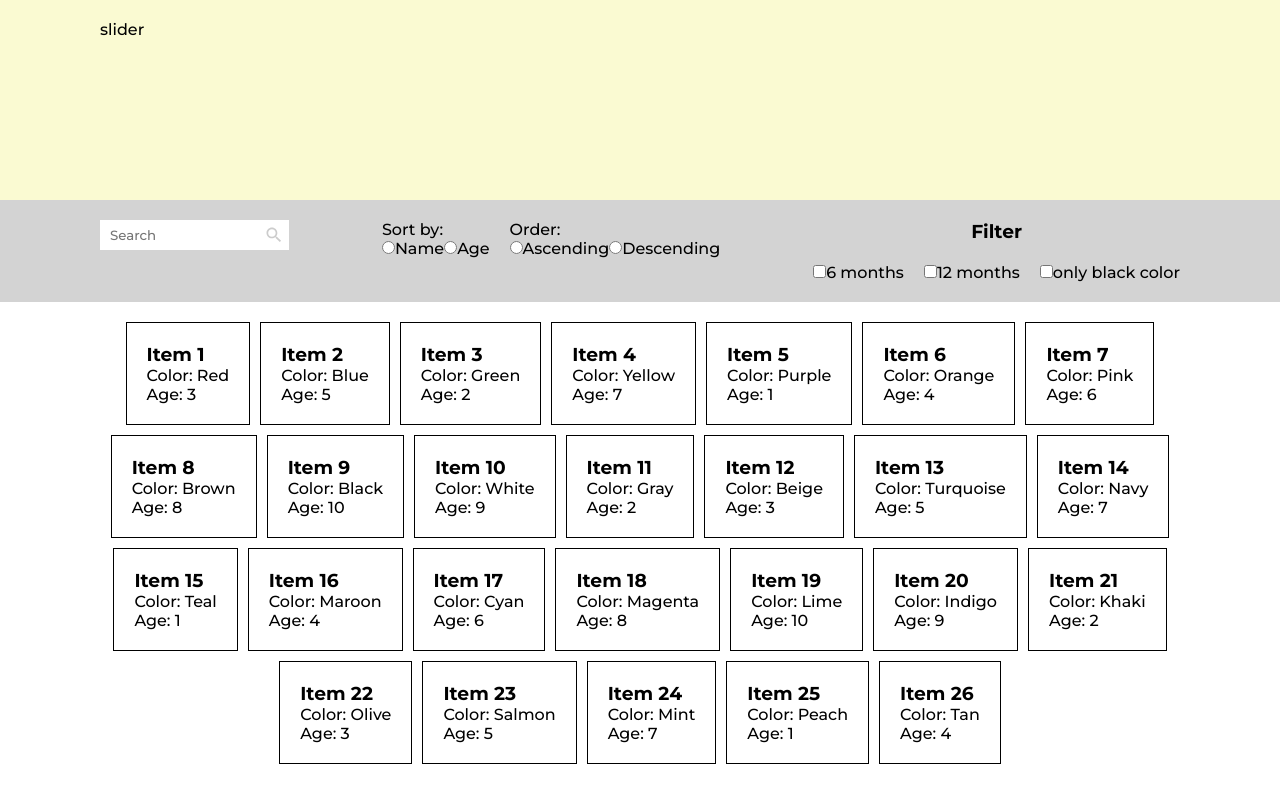
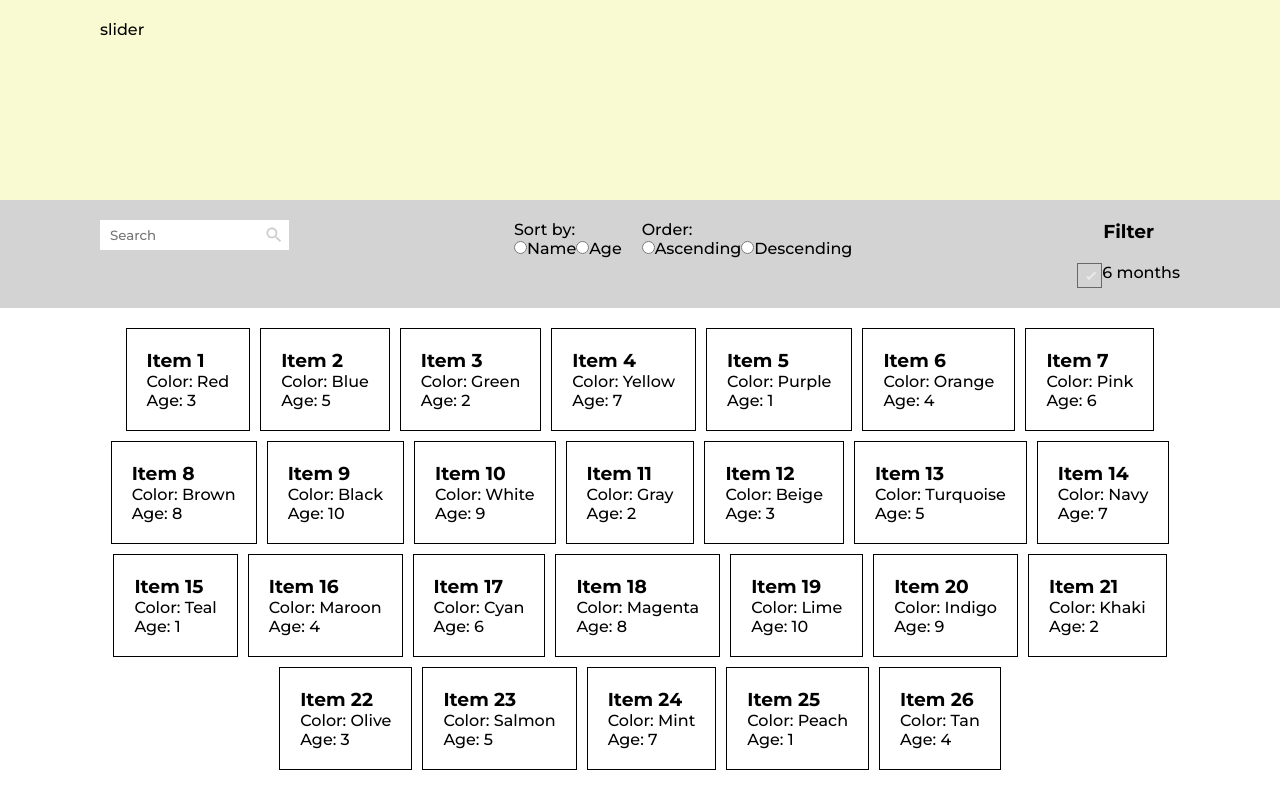
Before and after one commit to ivandev314/cat_project, a Vue app: page / in a window 1280 px wide. Built offline with nearby package versions, Linux system fonts and the light colour scheme.

Commit message:
Checkbox style

```diff
--- a/src/components/SearchSortFilter/Filter.vue
+++ b/src/components/SearchSortFilter/Filter.vue
@@ -1,21 +1,10 @@
-<script setup></script>
+<script setup>
+import StyledCheckbox from "@/components/SearchSortFilter/StyledCheckbox.vue";
+</script>
 <template>
   <div class="filter">
     <h3>Filter</h3>
-    <div class="filter_list">
-      <div>
-        <input type="checkbox" id="color" name="color" value="color" />
-        <label for="color">6 months</label>
-      </div>
-      <div>
-        <input type="checkbox" id="age" name="age" value="age" />
-        <label for="age">12 months</label>
-      </div>
-      <div>
-        <input type="checkbox" id="age" name="age" value="age" />
-        <label for="age">only black color</label>
-      </div>
-    </div>
+    <div class="filter_list"><StyledCheckbox /></div>
   </div>
 </template>
 
--- /dev/null
+++ b/src/components/SearchSortFilter/StyledCheckbox.vue
@@ -0,0 +1,48 @@
+<script setup></script>
+
+<template>
+  <div class="checkbox">
+    <input type="checkbox" id="color" name="color" value="color" />
+    <label for="color">6 months</label>
+  </div>
+</template>
+
+<style lang="scss" scoped>
+.checkbox {
+  input[type="checkbox"] {
+    position: relative;
+    background: none;
+    cursor: pointer;
+    vertical-align: text-top;
+    height: 25px;
+    border: 1px solid #000;
+    width: 25px;
+    opacity: 0.5;
+    appearance: none;
+
+    &:hover {
+      background-color: red;
+      opacity: 1;
+    }
+
+    &:checked {
+      background-color: blue;
+      opacity: 1;
+    }
+
+    &:before {
+      content: "";
+      position: absolute;
+      right: 50%;
+      top: 50%;
+      width: 4px;
+      height: 10px;
+      border: solid #fff;
+      border-width: 0 2px 2px 0;
+      margin: -1px -1px 0 -1px;
+      transform: rotate(45deg) translate(-50%, -50%);
+      z-index: 2;
+    }
+  }
+}
+</style>
```
